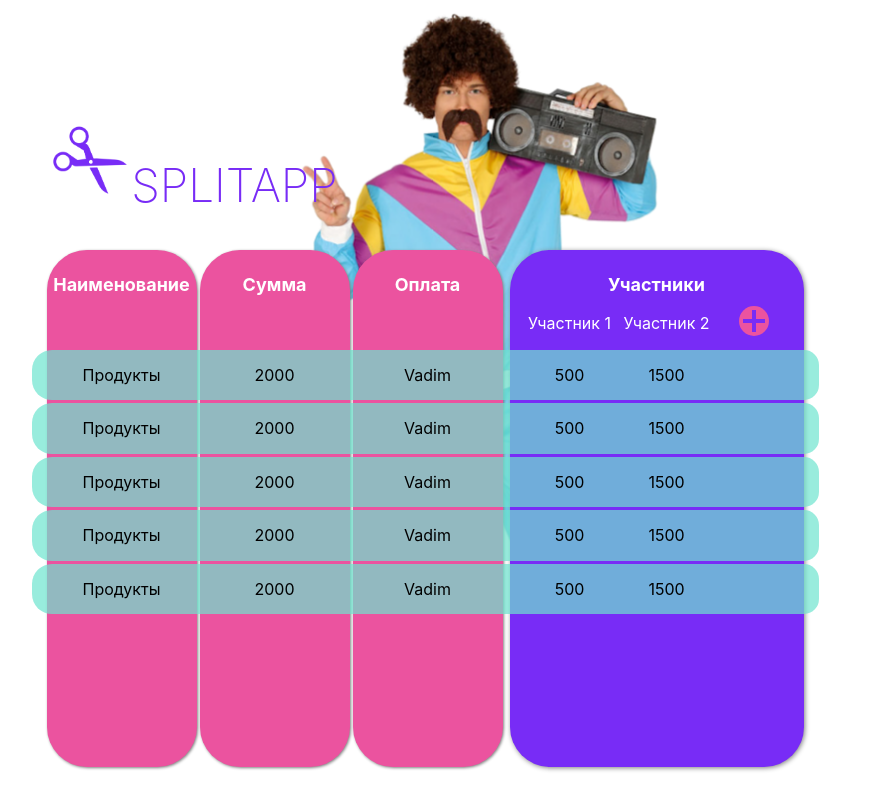
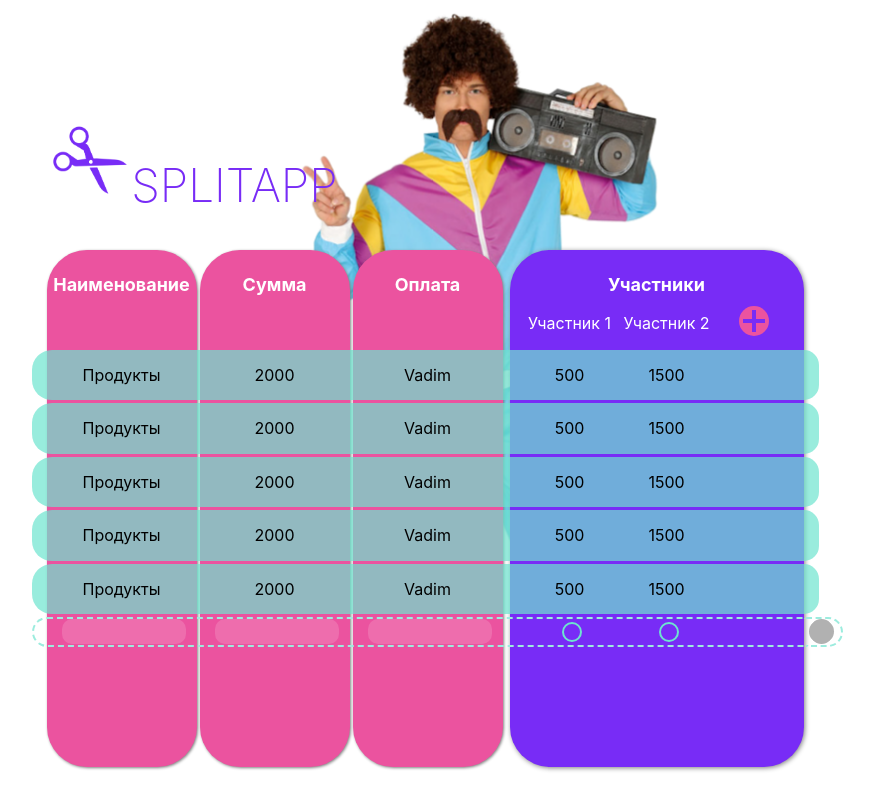
Before and after one commit to vgaidukov/splitapp, a React (Create React App) app: page / in a window 1280 px wide. Shown: the whole page, without its empty margins (215-1089 px from the left). Built offline with nearby package versions, Linux system fonts and the light colour scheme; grey boxes are pictures that could not be loaded.

Commit message:
feat: add and style Form

```diff
--- a/src/components/Calculator/Calculator.js
+++ b/src/components/Calculator/Calculator.js
@@ -22,7 +22,7 @@ function Calculator({
       />
       <Items />
       {/* <Items /> */}
-      {/* <Form className="form" /> */}
+      <Form className="form" />
     </div>
   );
 }
--- /dev/null
+++ b/src/components/Form/Form.css
@@ -0,0 +1,134 @@
+.form {
+  margin: 0 0 0 -15px;
+  padding-left: 15px;
+  width: 100%;
+  grid-column: 1/5;
+  grid-row: 2/3;
+  display: flex;
+  border-left: 2px dashed #9cecde;
+  border-top: 2px dashed #9cecde;
+  border-bottom: 2px dashed #9cecde;
+  border-radius: 20px 0 0 20px;
+  position: relative;
+
+}
+
+.form__button-container {
+  position: absolute;
+  left: 100%;
+  top: -2px;
+  height: 100%;
+  min-width: 35px;
+  display: flex;
+  border-radius: 0 20px 20px 0;
+  border-right: 2px dashed #9cecde;
+  border-top: 2px dashed #9cecde;
+  border-bottom: 2px dashed #9cecde;
+  justify-content: space-between;
+  align-items: center;
+}
+
+.form__button {
+  display: flex;
+  border: none;
+  background: none;
+  padding: 0;
+  margin-left: 3px;
+}
+
+.form__button-image {
+  transform: rotate(45deg);
+  padding: 0;
+  display: flex;
+  width: 25px;
+  height: 25px;
+  border: none;
+  border-radius: 50%;
+  opacity: .8;
+  transition: .2s;
+}
+
+.form__button-image:hover {
+  transform: scale(1.3) rotate(45deg);
+}
+
+.form__label {
+  padding: 0;
+  margin: 0;
+  display: flex;
+  justify-content: center;
+  align-items: center;
+}
+
+.form__label:nth-of-type(4) {
+  margin-left: 19px;
+}
+
+.form__label_initial {
+  width: 150px;
+  margin-right: 3px;
+}
+
+.form__label_participant {
+  width: 90px;
+  margin-right: 7px;
+  position: relative;
+  padding: 0;
+}
+
+.form__input {
+  display: flex;
+  width: 30px;
+  /* outline: 1px solid #fff; */
+  outline: none;
+  /* background:none; */
+  background-color: rgba(255, 255, 255, .15);
+  border: none;
+  border-radius: 10px;
+  /* border: 1px solid #fff; */
+  /* opacity: 1; */
+  color: #fff;
+  height: 23px;
+  width: 80%;
+  text-align: center;
+  transition: all linear .2s;
+}
+
+.form__input:hover {
+  background-color: rgba(255, 255, 255, .25);
+}
+
+.form__input_participant {
+  position: absolute;
+  display: flex;
+  z-index: -1;
+  opacity: 0;
+}
+
+.form__input_participant+label{
+  display: inline-flex;
+  align-items: center;
+  user-select: none;
+}
+
+.form__input_participant+label::before {
+  content: '';
+  display: flex;
+  width: 20px;
+  height: 20px;
+  /* flex-shrink: 0;
+  flex-grow: 0; */
+  border: 2px solid #6de4cf;
+  border-radius: 50%;
+  box-sizing: border-box;
+  /* margin-right: 0.5em; */
+  background-repeat: no-repeat;
+  background-position: center center;
+  background-size: 50% 50%;
+  cursor: pointer;
+}
+
+.form__input_participant:checked+label::before {
+/* border-color: 6de4cf; */
+background-color: #6de4cf;
+}
--- /dev/null
+++ b/src/components/Form/Form.js
@@ -0,0 +1,38 @@
+import './Form.css';
+import addButton from '../../images/button-add.png';
+function Form() {
+
+  return (
+    <form className="form">
+
+      <label className="form__label form__label_initial">
+        <input type="text" className="form__input form__input_initial"></input>
+      </label>
+      <label className="form__label form__label_initial">
+        <input type="text" className="form__input form__input_initial"></input>
+      </label>
+      <label className="form__label form__label_initial">
+        <input type="text" className="form__input form__input_initial"></input>
+      </label>
+
+      <input type="checkbox" id="check-1" name="check-1" className="form__input form__input_participant"></input>
+      <label for="check-1" className="form__label form__label_participant">
+      </label>
+      <input type="checkbox" id="check-2" name="check-2" className="form__input form__input_participant"></input>
+      <label for="check-2" className="form__label form__label_participant">
+      </label>
+
+      <div className="form__button-container">
+        <button type="button" className="form__button form__button_add">
+          <img
+            className="form__button-image"
+            src={addButton}
+            alt="добавить"
+          />
+        </button>
+      </div>
+    </form>
+  );
+}
+
+export default Form;
```
